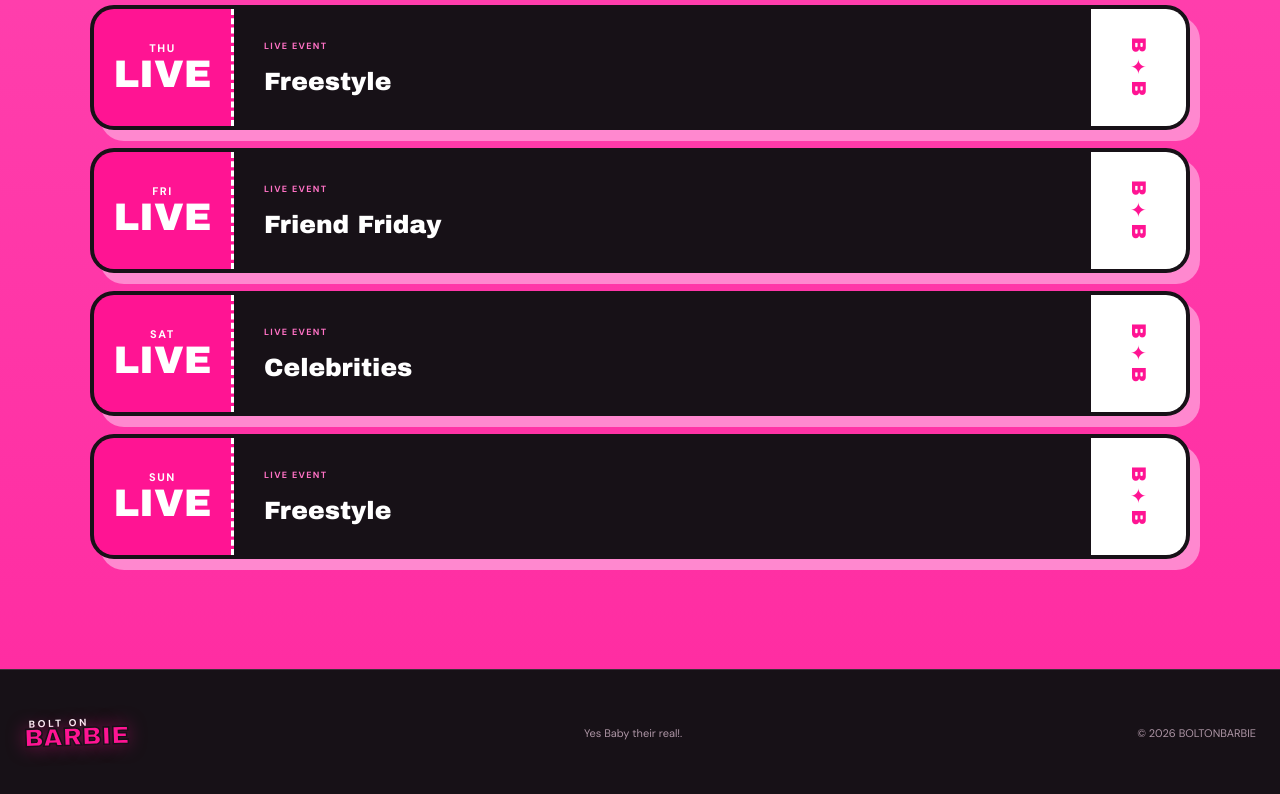
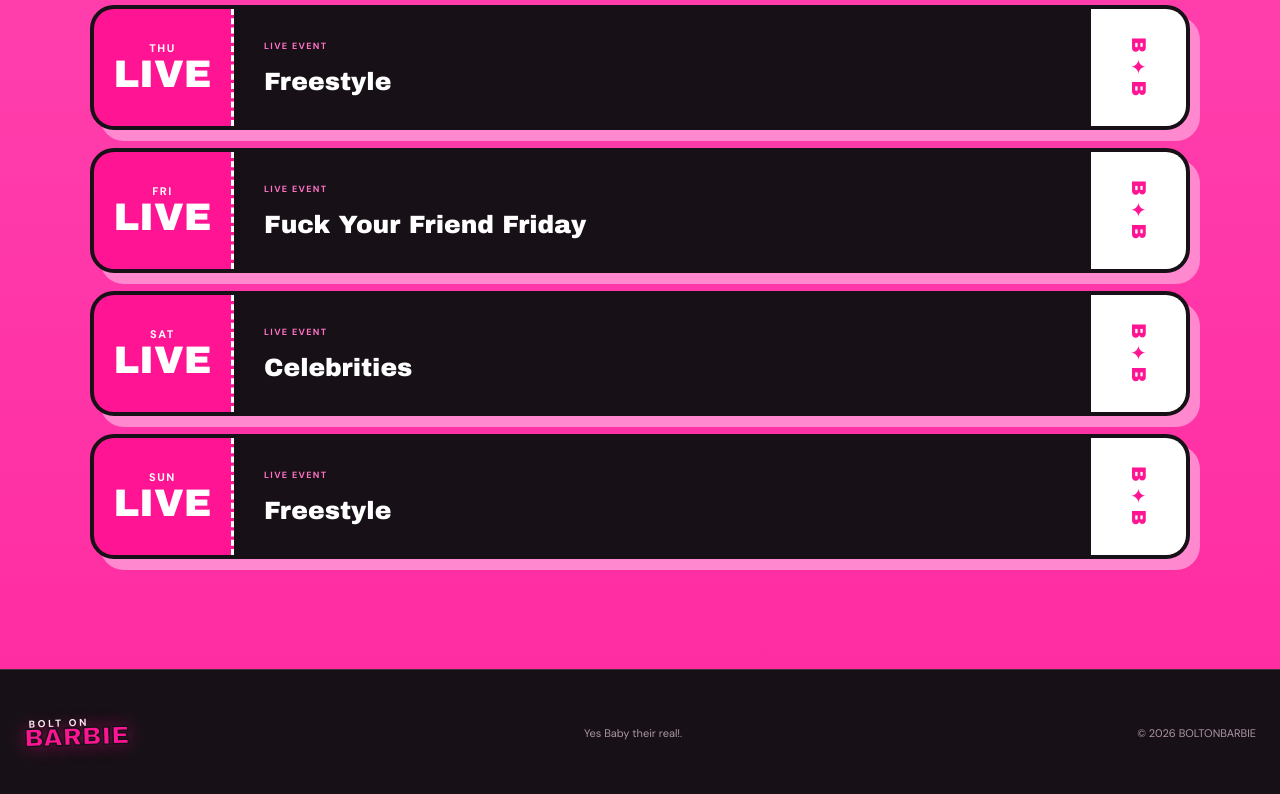
Before and after one commit to chrismavridis87-dot/boltonbarbie-site, a React (Vite) app: page / in a window 1280 px wide. Shown: the part 4975-5769 px from the top of the page. Built offline with nearby package versions, Linux system fonts and the light colour scheme; no server answers.

Commit message:
Add files via upload

```diff
--- a/src/main.jsx
+++ b/src/main.jsx
@@ -25,7 +25,7 @@ const schedule = [
   { day: "TUE", date: "LIVE", title: "Community Night"},
   { day: "WED", date: "OFF", title: "Day Off", time: "DAY OFF" },
   { day: "THU", date: "LIVE", title: "Freestyle"},
-  { day: "FRI", date: "LIVE", title: "Friend Friday"},
+  { day: "FRI", date: "LIVE", title: "Fuck Your Friend Friday"},
   { day: "SAT", date: "LIVE", title: "Celebrities"},
   { day: "SUN", date: "LIVE", title: "Freestyle"}
 ];
```
